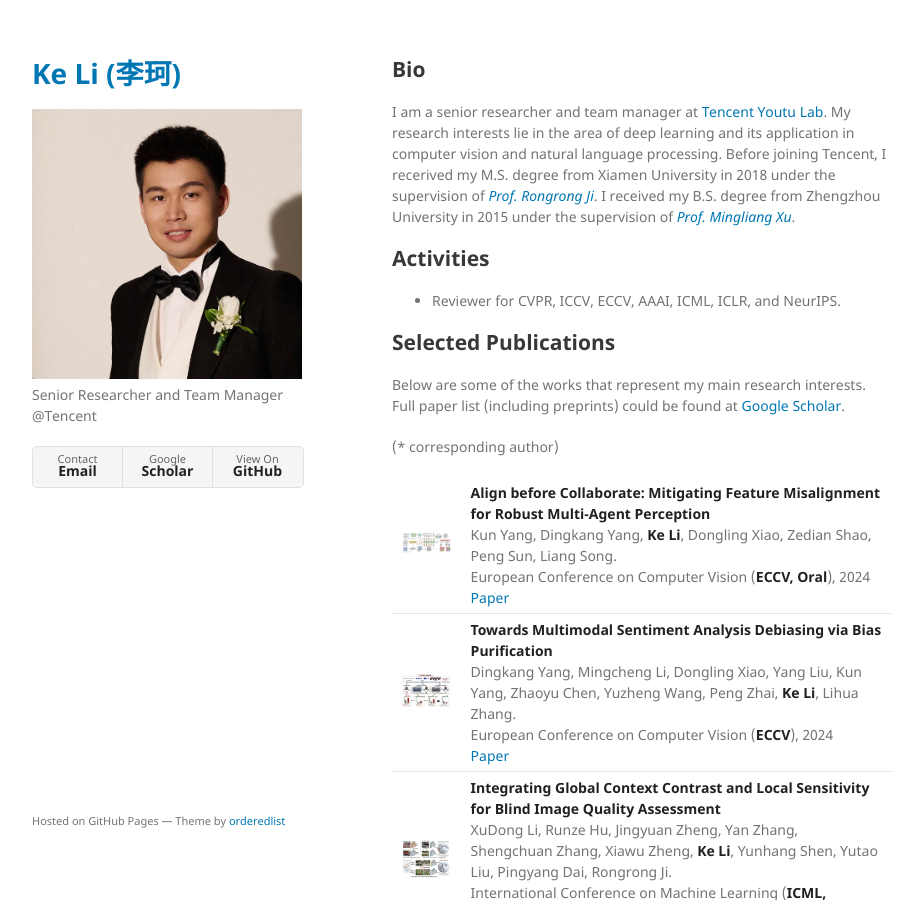
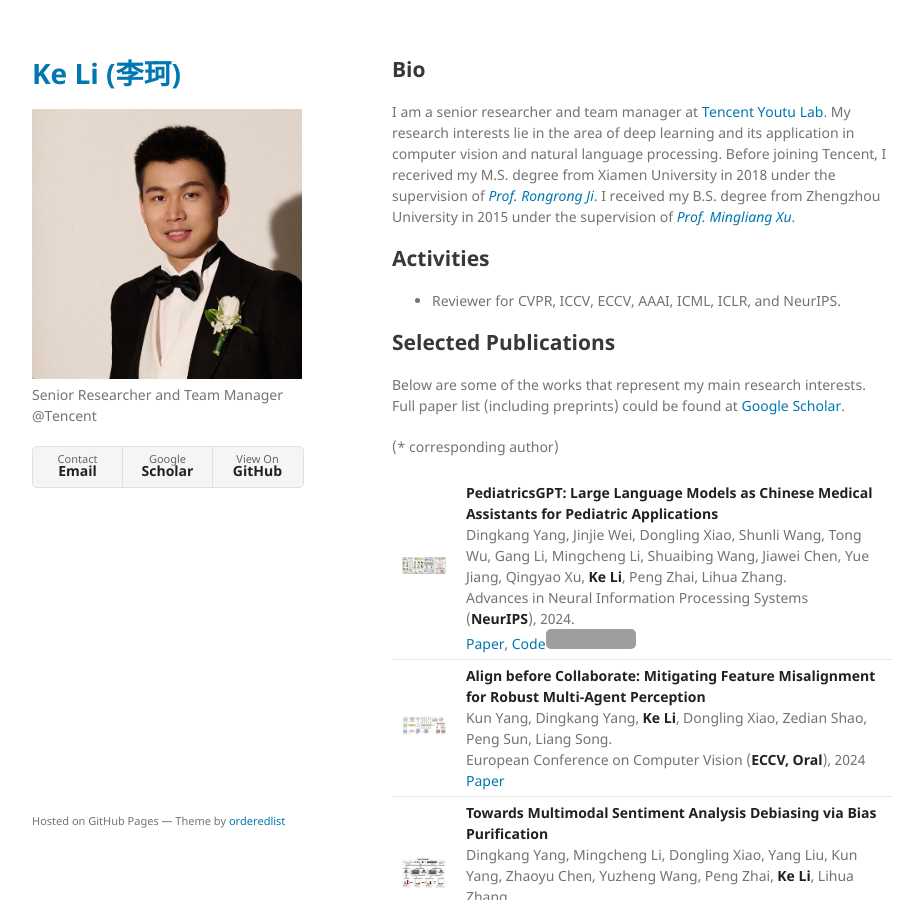
Before and after one commit to keli-61/keli-61.github.io, a Jekyll site: the page built from index.md, in a window 1280 px wide and 900 px high. Shown: the whole window, without its empty margins (178-1101 px from the left). Built offline with Jekyll 4.4.1, drawn with Linux system fonts in a browser that asks for light colours; our own code applies the rules of GitHub Pages for plain Markdown files; grey boxes are pictures that could not be loaded.

Commit message:
update neurips24

```diff
--- a/index.md
+++ b/index.md
@@ -17,6 +17,7 @@ Below are some of the works that represent my main research interests. Full pape
 
 (* corresponding author)
 
+| <img src="assets/img/neurips24_PediatricsGPT.jpg" alt="drawing" width="150" /> | **PediatricsGPT: Large Language Models as Chinese Medical Assistants for Pediatric Applications**<br />Dingkang Yang, Jinjie Wei, Dongling Xiao, Shunli Wang, Tong Wu, Gang Li, Mingcheng Li, Shuaibing Wang, Jiawei Chen, Yue Jiang, Qingyao Xu, **Ke Li**, Peng Zhai, Lihua Zhang.<br />Advances in Neural Information Processing Systems (**NeurIPS**), 2024.<br />[Paper](https://arxiv.org/abs/2405.19266), [Code](https://github.com/ydk122024/PediatricsGPT)<img style="border: 0px;padding: 0px;border-radius: 5px;" src="https://img.shields.io/github/stars/ydk122024/PediatricsGPT.svg" alt="GitHub stars" title="" /> |
 | <img src="assets/img/ECCV2024_abc.jpg" alt="drawing" width="150" /> | **Align before Collaborate: Mitigating Feature Misalignment for Robust Multi-Agent Perception**<br />Kun Yang, Dingkang Yang, **Ke Li**, Dongling Xiao, Zedian Shao, Peng Sun, Liang Song.<br />European Conference on Computer Vision (**ECCV, Oral**), 2024<br />[Paper](https://keli.info) |
 | <img src="assets/img/ECCV2024_mcis.jpg" alt="drawing" width="150" /> | **Towards Multimodal Sentiment Analysis Debiasing via Bias Purification**<br />Dingkang Yang, Mingcheng Li, Dongling Xiao, Yang Liu, Kun Yang, Zhaoyu Chen, Yuzheng Wang, Peng Zhai, **Ke Li**, Lihua Zhang.<br />European Conference on Computer Vision (**ECCV**), 2024<br />[Paper](https://arxiv.org/abs/2403.05023) |
 | <img src="assets/img/ICML2024_1.jpg" alt="drawing" width="150" /> | **Integrating Global Context Contrast and Local Sensitivity for Blind Image Quality Assessment**<br />XuDong Li, Runze Hu, Jingyuan Zheng, Yan Zhang, Shengchuan Zhang, Xiawu Zheng, **Ke Li**, Yunhang Shen, Yutao Liu, Pingyang Dai, Rongrong Ji.<br />International Conference on Machine Learning (**ICML, spolight**), 2024<br />[Paper](https://openreview.net/pdf?id=MRYS3Zb4iV) |
```
Also changed, not shown: assets/img/neurips24_PediatricsGPT.jpg (added).
